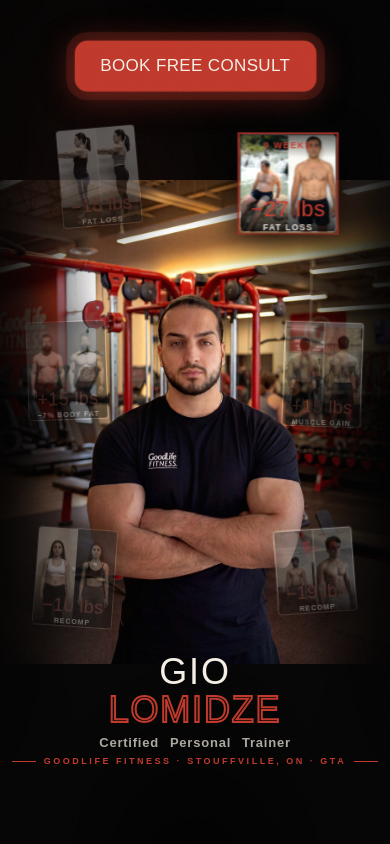
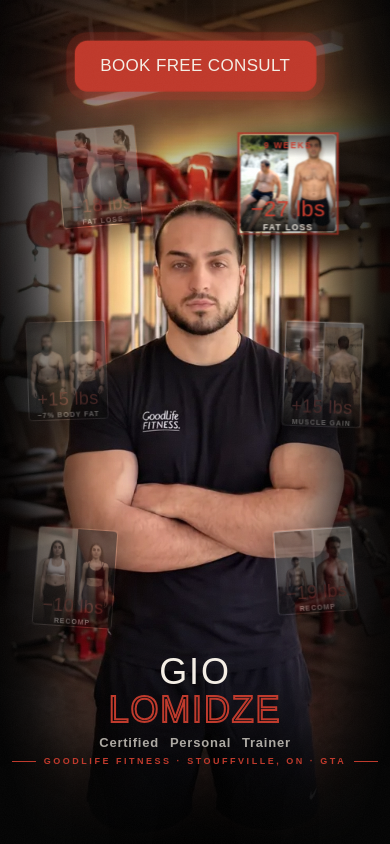
Before and after one commit to l77lwebster/trainer-gio, a React (Vite) app: page / in a window 390 px wide. Shown: the top 844 px of the page. Built offline with nearby package versions, Linux system fonts and the light colour scheme.

Commit message:
Revert mobile hero to original trainer-gio image

```diff
--- a/src/components/Hero.tsx
+++ b/src/components/Hero.tsx
@@ -1,7 +1,6 @@
 import { useEffect, useRef, useState } from "react";
 import { motion, useAnimation } from "framer-motion";
 import trainerImg from "@/assets/trainer-gio.webp";
-import trainerImgMobile from "@/assets/trainer-gio-mobile.webp";
 
 // ─── Real client transformation photos ───────────────────────────────────────
 import ba1 from "@/assets/client1.webp"; // woman with glasses — fat loss
@@ -167,7 +166,7 @@ export function Hero() {
       {/* ── Trainer photo ── */}
       <div className="absolute inset-0 z-10 flex items-end justify-center">
         <img
-          src={isMobile ? trainerImgMobile : trainerImg}
+          src={trainerImg}
           alt="Giorgi Lomidze — Trainer Gio"
           fetchPriority="high"
           decoding="async"
@@ -175,8 +174,8 @@ export function Hero() {
           style={{
             width: "100vw",
             height: "100vh",
-            objectFit: isMobile ? "contain" : "cover",
-            objectPosition: isMobile ? "50% 50%" : "center 30%",
+            objectFit: "cover",
+            objectPosition: isMobile ? "49% 0%" : "center 30%",
             transform: `translate(${mouse.x * -12}px, ${mouse.y * -4}px)`,
             transition: "transform 0.5s cubic-bezier(0.2,0.8,0.2,1)",
           }}
```
